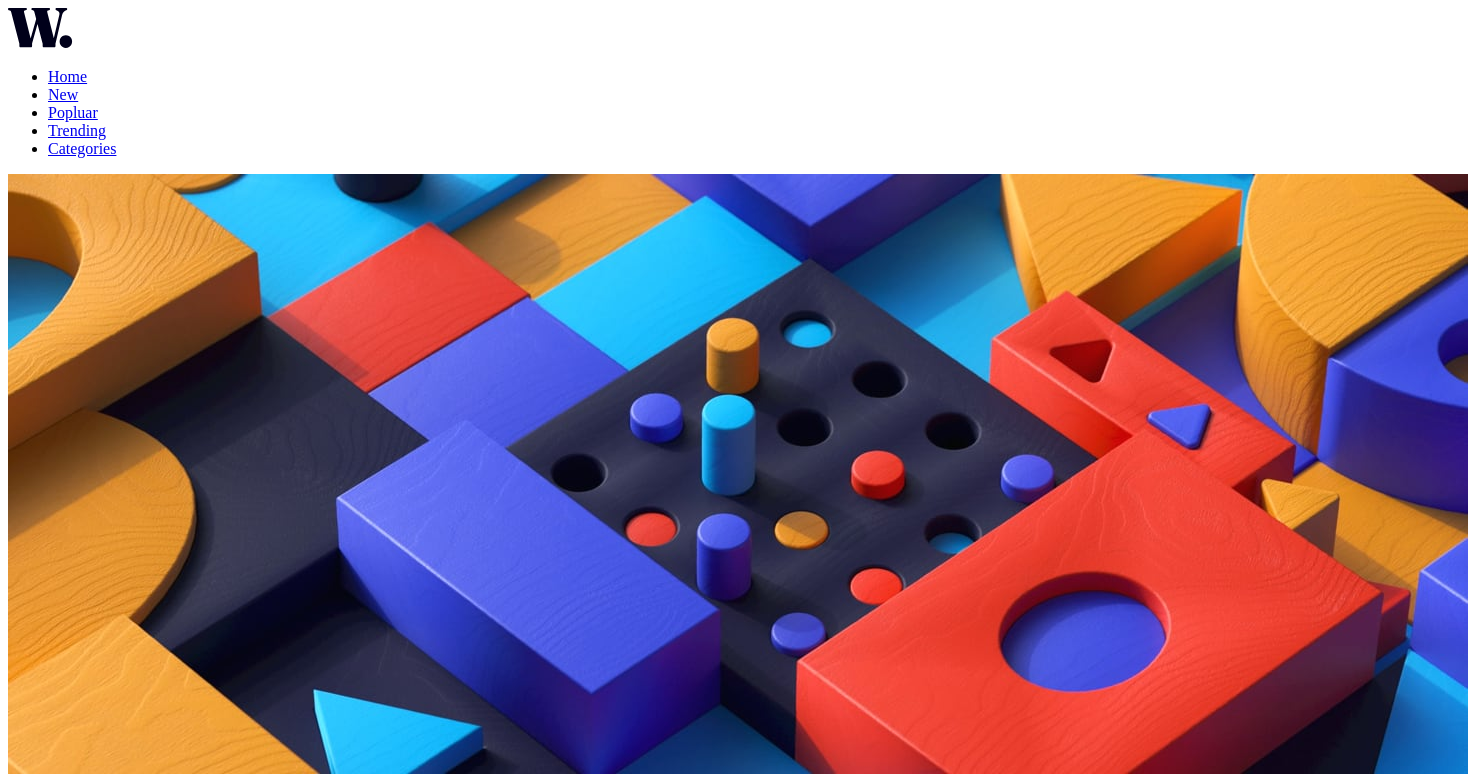
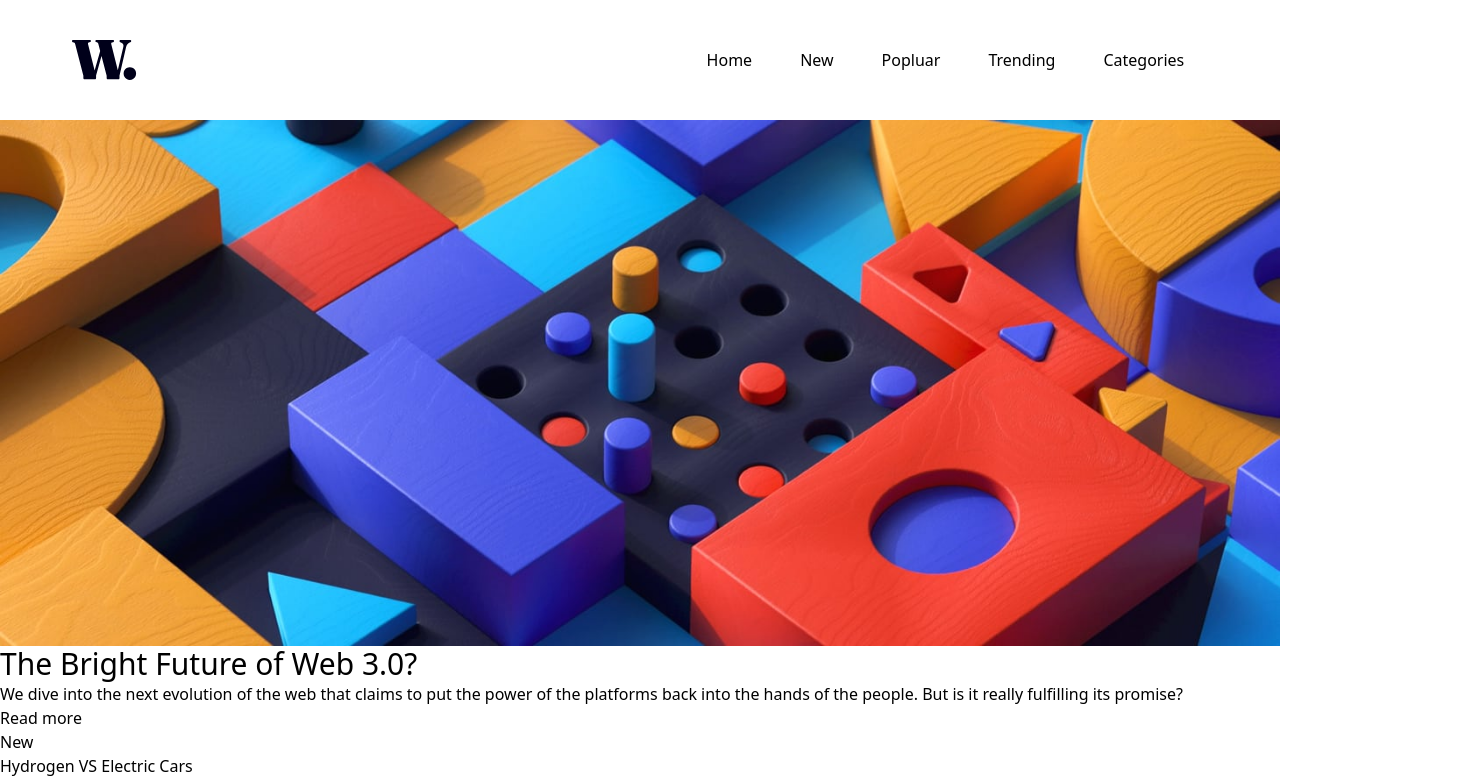
Before and after one commit to Danielle-91/news-landing, a website: page index.html in a window 1280 px wide. Shown: the top 782 px of the page, 1468 px wide, since content can reach past the window. Drawn offline with Linux system fonts and the light colour scheme; files whose address does not match are found by name.

Commit message:
tailwind installed, screen sizes and colours added, header layout done for desktop

```diff
--- a/index.html
+++ b/index.html
@@ -6,36 +6,26 @@
   <meta name="viewport" content="width=device-width, initial-scale=1.0">
   <!-- displays site properly based on user's device -->
 
+  <link href="/dist/output.css" rel="stylesheet">
   <link rel="icon" type="image/png" sizes="32x32" href="./assets/images/favicon-32x32.png">
 
-  <title>Frontend Mentor | News homepage</title>
+  <title>W. - Homepage</title>
 
-  <!-- Feel free to remove these styles or customise in your own stylesheet 👍 -->
-  <style>
-    .attribution {
-      font-size: 11px;
-      text-align: center;
-    }
-
-    .attribution a {
-      color: hsl(228, 45%, 44%);
-    }
-  </style>
 </head>
 
 <body>
 
-  <header>
+  <header class="flex  p-6 items-center justify-around">
 
     <img src="./assets/images//logo.svg" alt="W logo" />
 
-    <nav>
-      <ul>
-        <li><a href="#">Home</a></li>
-        <li><a href="#">New</a></li>
-        <li><a href="#">Popluar</a></li>
-        <li><a href="#">Trending</a></li>
-        <li><a href="#">Categories</a></li>
+    <nav class="relative container">
+      <ul class="hidden med:flex justify-end">
+        <li class="m-6"><a href="#">Home</a></li>
+        <li class="m-6"><a href="#">New</a></li>
+        <li class="m-6"><a href="#">Popluar</a></li>
+        <li class="m-6"><a href="#">Trending</a></li>
+        <li class="m-6"><a href="#">Categories</a></li>
       </ul>
     </nav>
 
@@ -48,7 +38,7 @@
 
         <img src="./assets/images/image-web-3-desktop.jpg" alt="colourful assortment of cartoon shape blocks">
         <div class="articleFlex">
-          <h2>The Bright Future of Web 3.0?</h2>
+          <h2 class="text-3xl">The Bright Future of Web 3.0?</h2>
           <div class="descripFlex">
             <p>We dive into the next evolution of the web that claims to put the power of the platforms back into the
               hands of the people. But is it really fulfilling its promise?</p>
--- /dev/null
+++ b/input.css
@@ -0,0 +1,3 @@
+@tailwind base;
+@tailwind components;
+@tailwind utilities;
--- /dev/null
+++ b/tailwind.config.js
@@ -0,0 +1,23 @@
+/** @type {import('tailwindcss').Config} */
+module.exports = {
+  content: ['./*.html'],
+  theme: {
+    screens: {
+      sm: '320px',
+      med: '768px',
+      lrg: '976px',
+      xl: '1440px'
+    },
+    extend: {
+      colors: {
+        softOrange: 'hsl(35, 77%, 62%)',
+        softRed: 'hsl(5, 85%, 63%)',
+        offWhite: 'hsl(36, 100%, 99%)',
+        grayishBlue: 'hsl(233, 8%, 79%)',
+        darkGrayishBlue: 'hsl(236, 13%, 42%)',
+        veryDarkBlue: 'hsl(240, 10 %, 5%)'
+      }
+    },
+  },
+  plugins: [],
+}
```
Also changed, not shown: package.json (added, +15 -0 lines), css/main.css (added), dist/output.css (added), 1 other file.
